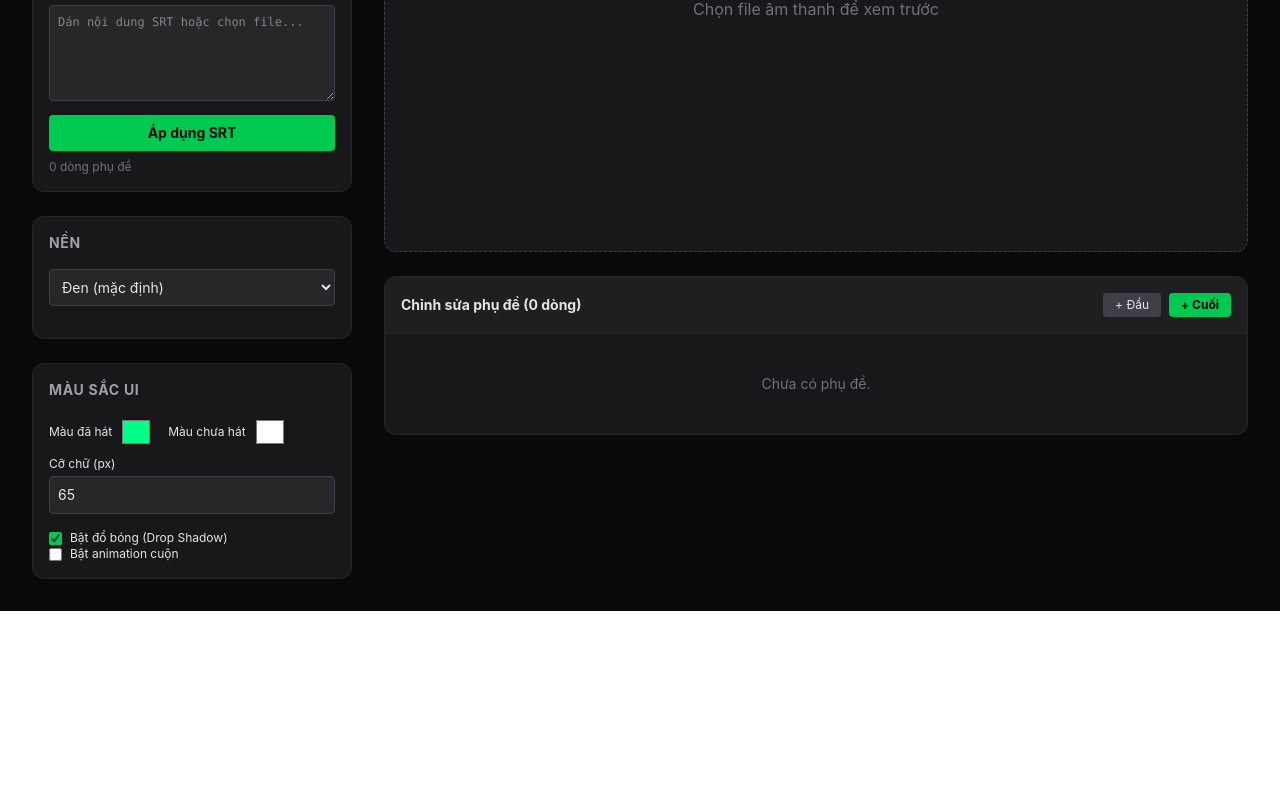
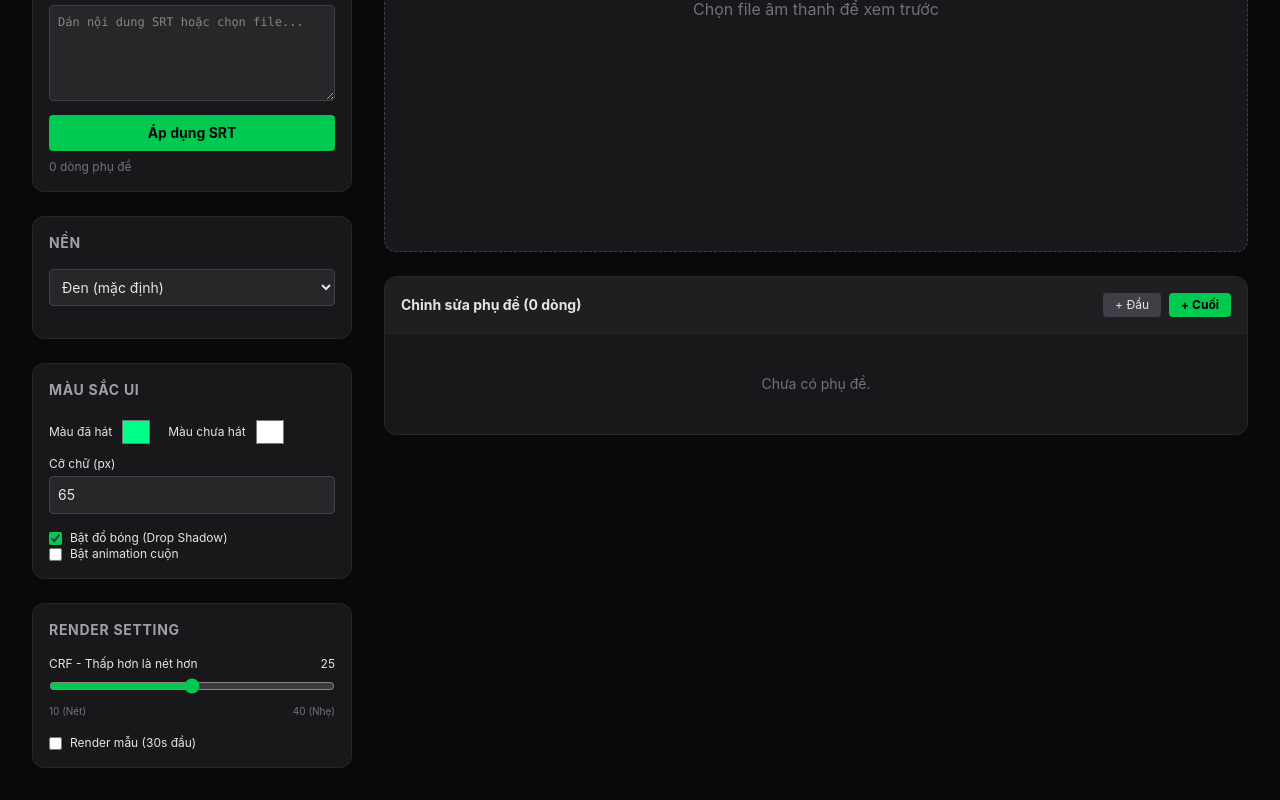
Before and after one commit to imvixtor/karaoke-generator-remotion, a Next.js app: page /editor in a window 1280 px wide. Shown: the part 387-1187 px from the top of the page. Before the commit the page ends 998 px from the top, so only its background shows below. Built offline with nearby package versions, Linux system fonts and the light colour scheme.

Commit message:
feat: Enhance rendering options with CRF and sample rendering settings in the editor

```diff
--- a/src/app/api/render/route.ts
+++ b/src/app/api/render/route.ts
@@ -13,7 +13,17 @@ const renderCancels: Record<string, () => void> = {};
 
 export async function POST(request: NextRequest) {
     const renderId = uuidv4();
-    const inputProps = await request.json();
+    const body = await request.json();
+    let inputProps;
+    let options: { crf?: number; renderSample?: boolean } = {};
+
+    // Check if the body has inputProps and options structure or just inputProps (legacy)
+    if (body.inputProps) {
+        inputProps = body.inputProps;
+        options = body.options || {};
+    } else {
+        inputProps = body;
+    }
 
     // Initialize progress immediately
     renderProgress[renderId] = { progress: 0, status: "init" };
@@ -79,6 +89,8 @@ export async function POST(request: NextRequest) {
                 chromiumOptions: {
                     gl: "angle", // Enable GPU acceleration
                 },
+                crf: options.crf,
+                frameRange: options.renderSample ? [0, Math.min(30 * 30, composition.durationInFrames) - 1] : undefined,
                 cancelSignal,
                 onProgress: ({ progress }) => {
                     if (isCancelled) return;
--- a/src/app/editor/page.tsx
+++ b/src/app/editor/page.tsx
@@ -48,10 +48,12 @@ export default function EditorPage() {
     const [fontSize, setFontSize] = useState(65);
     const [enableShadow, setEnableShadow] = useState(true);
     const [enableScrollAnimation, setEnableScrollAnimation] = useState(false);
-    const [backgroundDim, setBackgroundDim] = useState(0.60);
-    const [backgroundBlur, setBackgroundBlur] = useState(30);
+    const [backgroundDim, setBackgroundDim] = useState(0.30);
+    const [backgroundBlur, setBackgroundBlur] = useState(0);
     const [backgroundVideoStartTime, setBackgroundVideoStartTime] = useState(0);
     const [renderStatus, setRenderStatus] = useState<string | null>(null);
+    const [crf, setCrf] = useState(25);
+    const [renderSample, setRenderSample] = useState(false);
 
     const currentAudioSrc = audioUrl ?? '';
     const audioDurationSec = useAudioDuration(currentAudioSrc || null);
@@ -237,9 +239,11 @@ export default function EditorPage() {
             enableScrollAnimation,
             audioUrl,
             backgroundUrl,
+            crf,
+            renderSample,
         };
         sessionStorage.setItem(STORAGE_KEY, JSON.stringify(data));
-    }, [srtContent, captions, backgroundType, backgroundDim, backgroundBlur, backgroundVideoStartTime, sungColor, unsungColor, fontSize, enableShadow, audioUrl, backgroundUrl]);
+    }, [srtContent, captions, backgroundType, backgroundDim, backgroundBlur, backgroundVideoStartTime, sungColor, unsungColor, fontSize, enableShadow, audioUrl, backgroundUrl, crf, renderSample]);
 
     // Load từ sessionStorage khi mount
     useEffect(() => {
@@ -259,6 +263,8 @@ export default function EditorPage() {
                 if (data.enableShadow !== undefined) setEnableShadow(data.enableShadow);
                 if (data.audioUrl) setAudioUrl(data.audioUrl);
                 if (data.backgroundUrl) setBackgroundUrl(data.backgroundUrl);
+                if (data.crf) setCrf(data.crf);
+                if (data.renderSample !== undefined) setRenderSample(data.renderSample);
             } catch (e) {
                 console.error('Failed to load saved data:', e);
             }
@@ -324,7 +330,10 @@ export default function EditorPage() {
             const resp = await fetch('/api/render', {
                 method: 'POST',
                 headers: { 'Content-Type': 'application/json' },
-                body: JSON.stringify(inputProps),
+                body: JSON.stringify({
+                    inputProps,
+                    options: { crf, renderSample }
+                }),
             });
             if (!resp.ok) {
                 throw new Error(`HTTP ${resp.status}`);
@@ -386,7 +395,7 @@ export default function EditorPage() {
             setRenderStatus('Render thất bại. Kiểm tra console.');
             setRenderProgress(null);
         }
-    }, [playerProps, currentAudioSrc, captions.length]);
+    }, [playerProps, currentAudioSrc, captions.length, crf, renderSample]);
 
     return (
         <div className="min-h-screen bg-zinc-950 text-zinc-200 p-8 font-sans">
@@ -417,8 +426,8 @@ export default function EditorPage() {
                         onClick={renderProgress !== null ? handleCancel : handleRender}
                         disabled={renderProgress !== null && !renderingId}
                         className={`px-6 py-3 font-bold rounded-lg shadow-lg transition-all ${renderProgress !== null
-                                ? 'bg-red-500 hover:bg-red-600 text-white shadow-red-500/30'
-                                : 'bg-gradient-to-r from-green-500 to-green-400 hover:from-green-700 hover:to-green-500 text-black hover:shadow-xl'
+                            ? 'bg-red-500 hover:bg-red-600 text-white shadow-red-500/30'
+                            : 'bg-gradient-to-r from-green-500 to-green-400 hover:from-green-700 hover:to-green-500 text-black hover:shadow-xl'
                             }`}
                     >
                         {renderProgress !== null ? 'Hủy Render' : 'Render Video'}
@@ -586,6 +595,40 @@ export default function EditorPage() {
                             </label>
                         </div>
                     </section>
+
+                    <section className="bg-zinc-900 rounded-xl p-4 border border-zinc-800">
+                        <h2 className="text-sm font-bold text-zinc-400 uppercase mb-4 tracking-wider">Render Setting</h2>
+                        <div>
+                            <div className="flex justify-between text-xs mb-1">
+                                <span>CRF - Thấp hơn là nét hơn</span>
+                                <span>{crf}</span>
+                            </div>
+                            <input
+                                type="range"
+                                min={10}
+                                max={40}
+                                step={1}
+                                value={crf}
+                                onChange={(e) => setCrf(Number(e.target.value))}
+                                className="w-full accent-green-500"
+                            />
+                            <div className="flex justify-between text-[10px] text-zinc-500 mt-1">
+                                <span>10 (Nét)</span>
+                                <span>40 (Nhẹ)</span>
+                            </div>
+                        </div>
+                        <div className="mt-4">
+                            <label className="flex items-center gap-2 text-xs">
+                                <input
+                                    type="checkbox"
+                                    checked={renderSample}
+                                    onChange={(e) => setRenderSample(e.target.checked)}
+                                    className="rounded bg-zinc-800 border-zinc-700 accent-green-500"
+                                />
+                                Render mẫu (30s đầu)
+                            </label>
+                        </div>
+                    </section>
                 </aside>
 
                 <div className="flex-1 min-w-0">
--- a/src/remotion/KaraokeComposition.tsx
+++ b/src/remotion/KaraokeComposition.tsx
@@ -42,8 +42,7 @@ function KaraokeSubtitleLine({
                 textShadow: enableShadow ? '0 3px 16px rgba(0,0,0,0.85)' : undefined,
                 opacity,
                 transform: `scale(1)`,
-                willChange: 'opacity, transform, filter',
-                // Blur mờ dần cho các câu phụ sẽ được áp dụng từ bên ngoài qua style.filter
+                willChange: 'opacity, transform',
             }}
         >
             {caption.segments && caption.segments.length > 0 ? (
@@ -275,12 +274,6 @@ export const KaraokeComposition: React.FC<KaraokeCompositionProps> = ({
                         { extrapolateRight: 'clamp', extrapolateLeft: 'clamp' }
                     );
                     const scale = 1;
-                    const blurPx = interpolate(
-                        absOffset,
-                        [0, 1, 2, 3],
-                        [0, 0, 3, 5],
-                        { extrapolateRight: 'clamp', extrapolateLeft: 'clamp' }
-                    );
 
                     // Chỉ render những câu có opacity > 0.1 để tối ưu hiệu suất
                     if (opacity < 0.1) return null;
@@ -298,7 +291,6 @@ export const KaraokeComposition: React.FC<KaraokeCompositionProps> = ({
                                 top: yPosition,
                                 transform: 'translateY(-50%)',
                                 width: '100%',
-                                filter: blurPx > 0 ? `blur(${blurPx}px)` : undefined,
                             }}
                         >
                             <KaraokeSubtitleLine
```
